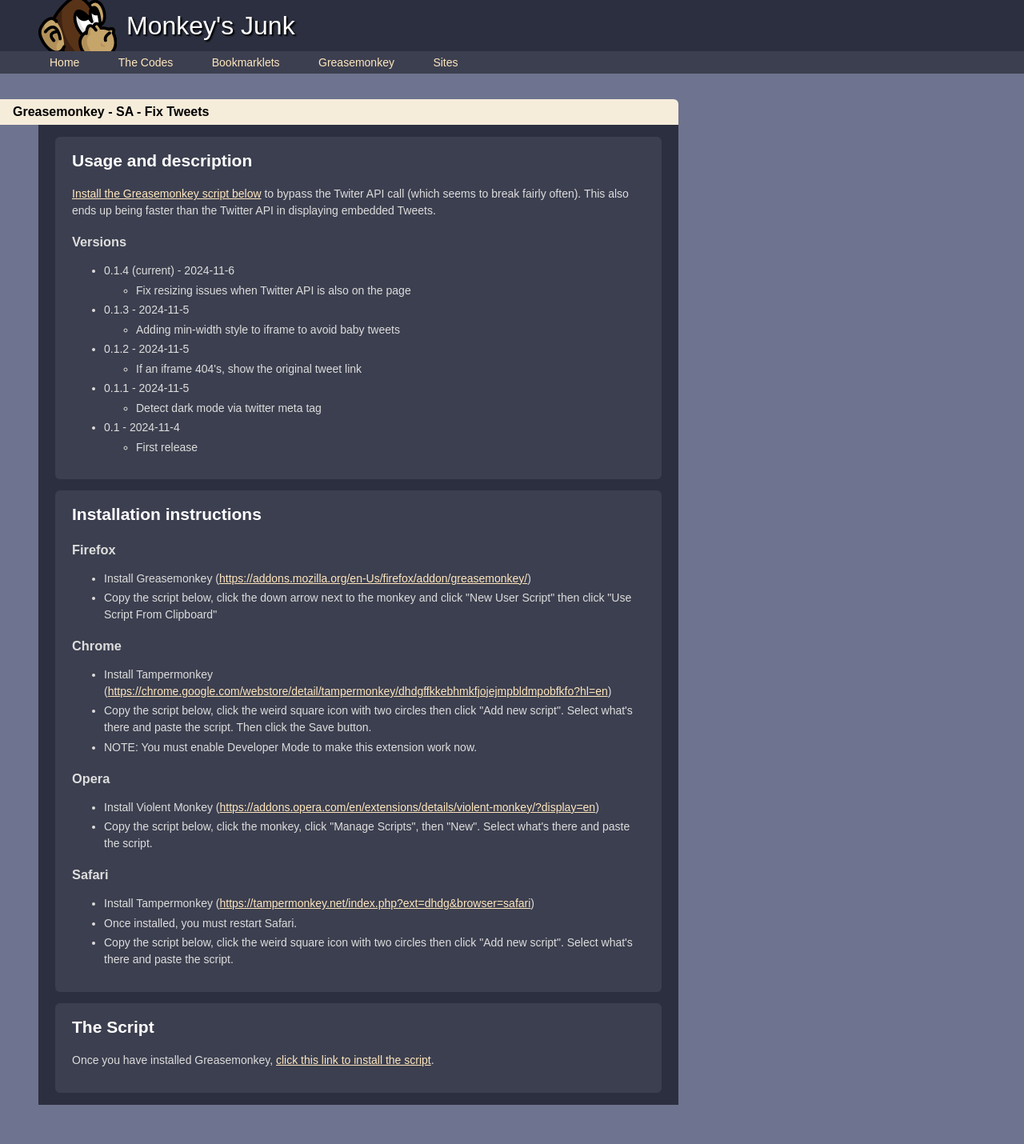
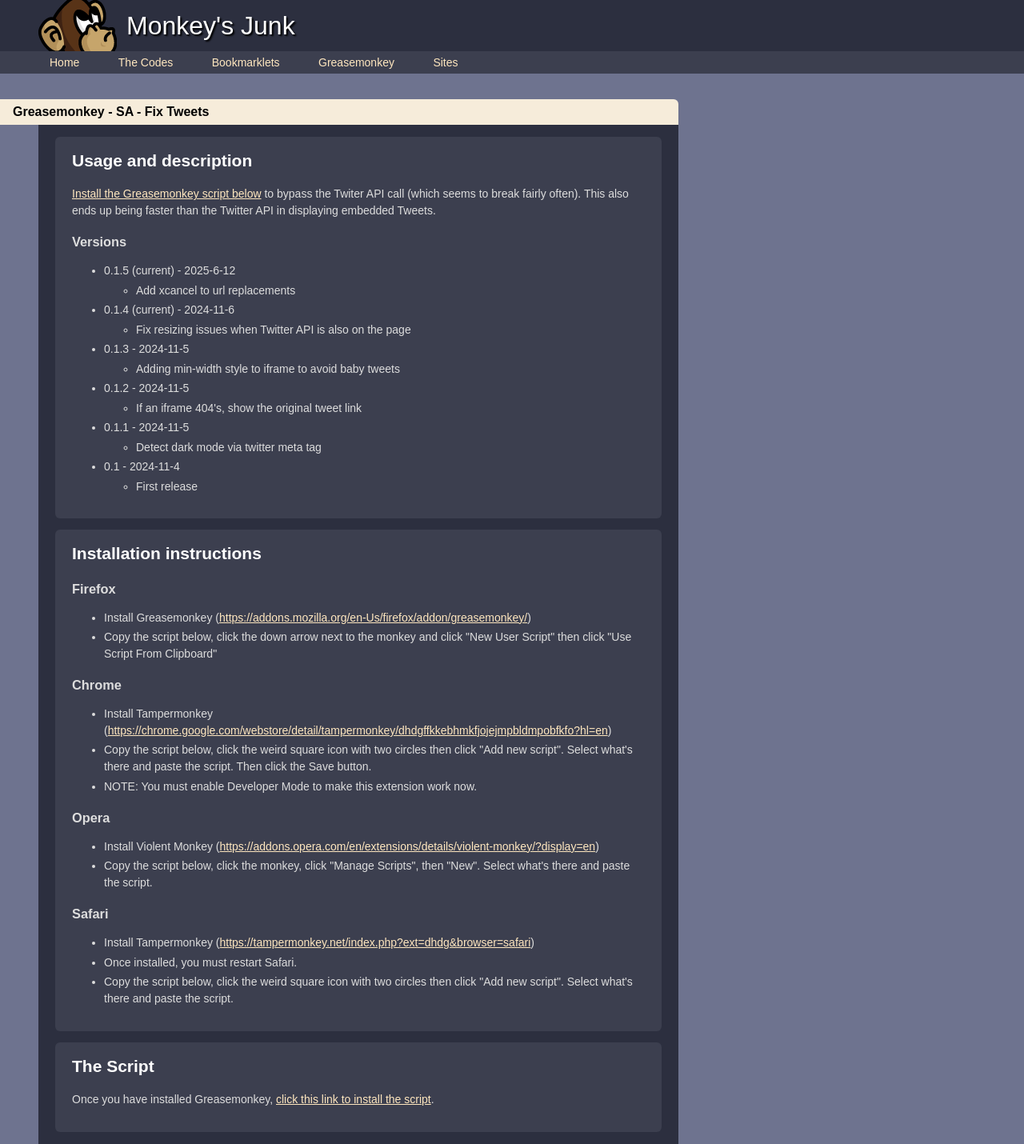
Before and after one commit to cwmonkey/cwmonkey.github.io, a Jekyll site: the page built from greasemonkey/sa-fix-tweets/index.html, in a window 1280 px wide. Shown: the whole page at 80% size. Built offline with Jekyll 4.4.1, drawn with Linux system fonts in a browser that asks for light colours; nearby versions of some CDN libraries; some web fonts are replaced; before the commit the page ends 1381 px from its top, so only the background shows below that.

Commit message:
add xcancel.com to list of replaced urls

```diff
--- a/_includes/greasemonkey/sa-fix-tweets/version
+++ b/_includes/greasemonkey/sa-fix-tweets/version
@@ -1 +1 @@
-0.1.4
+0.1.5
--- a/greasemonkey/sa-fix-tweets/index.html
+++ b/greasemonkey/sa-fix-tweets/index.html
@@ -13,6 +13,12 @@
 	<h3>Versions</h3>
 
 	<ul>
+		<li>
+			0.1.5 (current) - 2025-6-12
+			<ul>
+				<li>Add xcancel to url replacements</li>
+			</ul>
+		</li>
 		<li>
 			0.1.4 (current) - 2024-11-6
 			<ul>
--- a/greasemonkey/sa-fix-tweets/sa-fix-tweets.user.js
+++ b/greasemonkey/sa-fix-tweets/sa-fix-tweets.user.js
@@ -10,7 +10,7 @@
 
 	// Regex to determine twitter links
 	// TODO: Add the other stupid domains people use to post tweets
-	const twitterReg = /^https?:\/\/(twitter.com|x.com|fxtwitter.com|nitter.net|vxtwitter.com|www.twitter.com)\/[a-zA-Z0-9\-_]+\/status\/([0-9]+)/;
+	const twitterReg = /^https?:\/\/(twitter.com|x.com|xcancel.com|fxtwitter.com|nitter.net|vxtwitter.com|www.twitter.com)\/[a-zA-Z0-9\-_]+\/status\/([0-9]+)/;
 
 	// Hide doubled-up twitter embeds in case the user isn't blocking the following url pattern somehow:
 	// https://api.twitter.com/1/statuses/oembed.json?*
```
